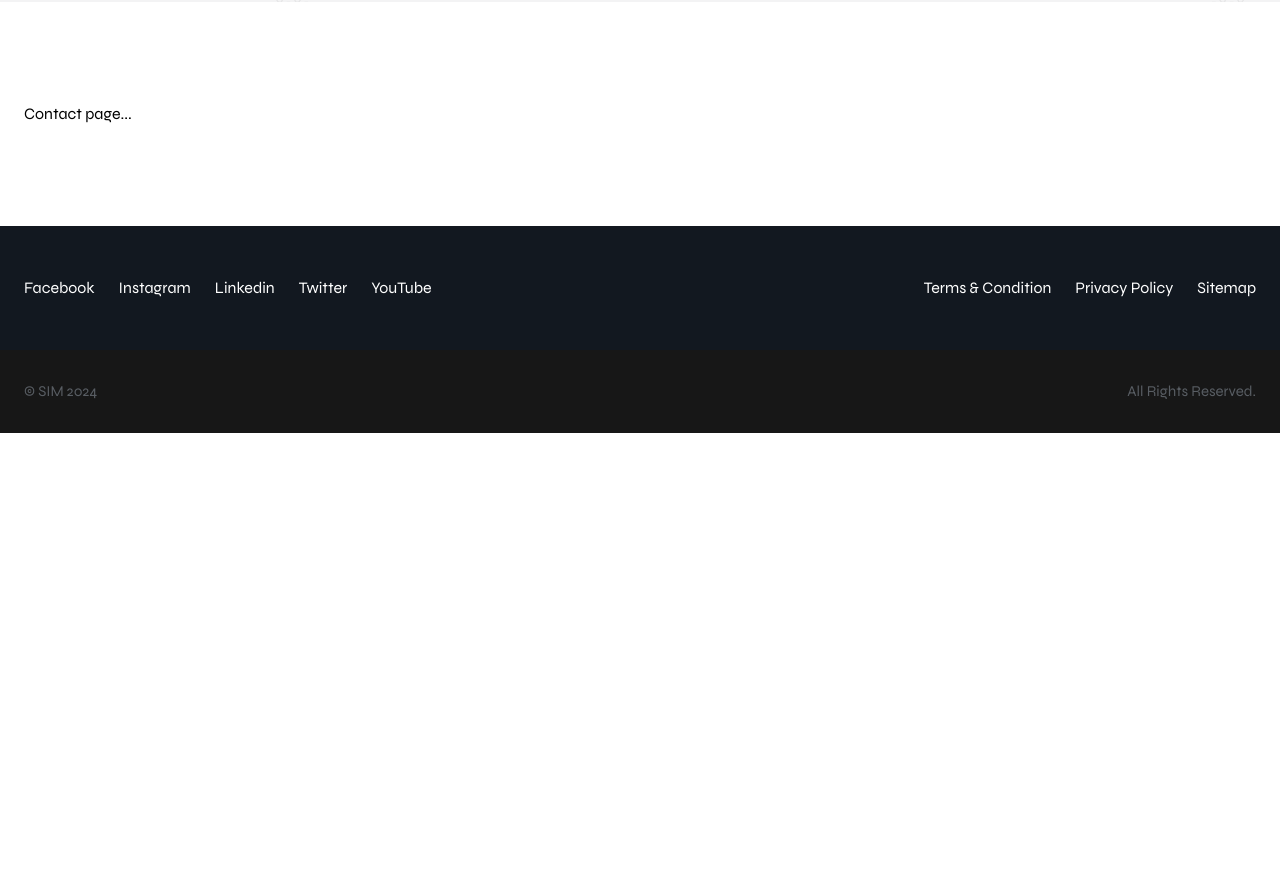
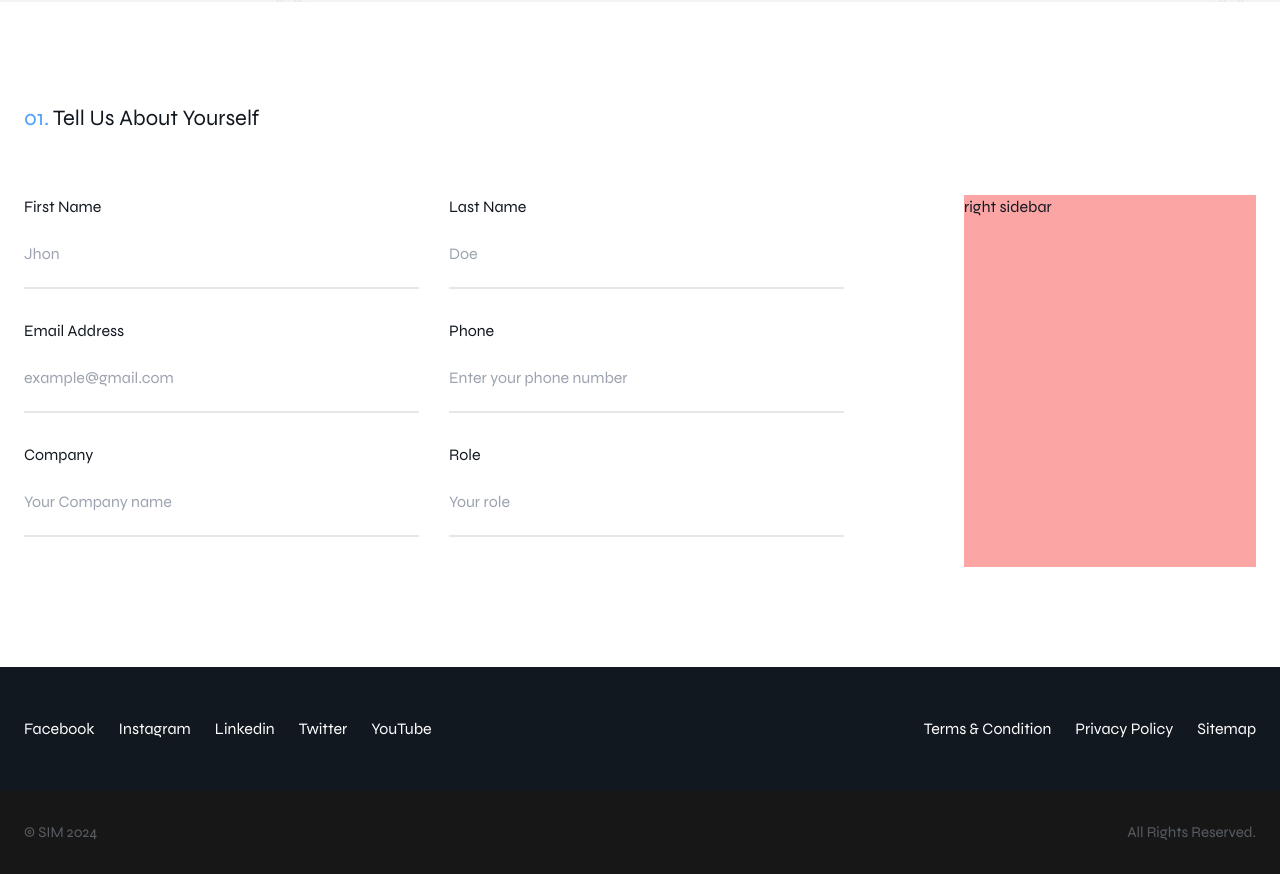
Before and after one commit to totauhid/simsolution, a Next.js app: page /contact-us in a window 1280 px wide. Shown: the part 548-1422 px from the top of the page. Before the commit the page ends 981 px from the top, so only its background shows below. Built offline with nearby package versions, Linux system fonts and the light colour scheme.

Commit message:
added updates files

```diff
--- a/app/(routes)/about-us/page.tsx
+++ b/app/(routes)/about-us/page.tsx
@@ -1,3 +1,5 @@
+"use client";
+
 import PowerFullValues from "@/app/components/sections/PowerFullValues";
 import SubHero from "@/app/components/sections/SubHero";
 import TransformIdea from "@/app/components/sections/TransformIdea";
--- a/app/(routes)/contact-us/page.tsx
+++ b/app/(routes)/contact-us/page.tsx
@@ -1,5 +1,8 @@
+"use client";
+
 import SubHero from "@/app/components/sections/SubHero";
 import Container from "@/app/components/ui/Container";
+import InputField from "@/app/components/ui/InputField";
 import { NextPage } from "next";
 
 interface Props {}
@@ -13,7 +16,58 @@ const ContactUs: NextPage<Props> = ({}) => {
 
       <section className="py-[100px]">
         <Container>
-          <h1 className="relative">Contact page...</h1>
+          <div>
+            <h3 className="text-[22px] mb-[60px]">
+              <span className="highlight">01.</span> Tell Us About Yourself
+            </h3>
+
+            <div className="flex gap-[120px]">
+              {/* form */}
+
+              <form className="flex-1">
+                <div className="grid grid-cols-2 gap-[30px]">
+                  <InputField
+                    type="text"
+                    label="First Name"
+                    placeholder="Jhon"
+                  />
+                  <InputField type="text" label="Last Name" placeholder="Doe" />
+                </div>
+
+                <div className="grid grid-cols-2 gap-[30px]">
+                  <InputField
+                    type="text"
+                    label="Email Address"
+                    placeholder="example@gmail.com"
+                  />
+                  <InputField
+                    type="number"
+                    label="Phone"
+                    placeholder="Enter your phone number"
+                  />
+                </div>
+
+                <div className="grid grid-cols-2 gap-[30px]">
+                  <InputField
+                    type="text"
+                    label="Company"
+                    placeholder="Your Company name"
+                  />
+                  <InputField
+                    type="text"
+                    label="Role"
+                    placeholder="Your role"
+                  />
+                </div>
+              </form>
+
+              {/* right side */}
+
+              <div className="max-w-[292px] w-full bg-red-300">
+                <h2>right sidebar</h2>
+              </div>
+            </div>
+          </div>
         </Container>
       </section>
     </>
--- a/app/(routes)/page.tsx
+++ b/app/(routes)/page.tsx
@@ -1,3 +1,5 @@
+"use client";
+
 import Brand from "../components/sections/Brand";
 import Divider from "../components/ui/Divider";
 import HeroSlider from "../components/sections/HeroSlider";
--- a/app/(routes)/services/page.tsx
+++ b/app/(routes)/services/page.tsx
@@ -1,3 +1,5 @@
+"use client";
+
 import SubHero from "@/app/components/sections/SubHero";
 import Container from "@/app/components/ui/Container";
 import SassCard from "@/app/components/ui/SassCard";
--- a/app/(routes)/solutions/page.tsx
+++ b/app/(routes)/solutions/page.tsx
@@ -1,3 +1,5 @@
+"use client";
+
 import SubHero from "@/app/components/sections/SubHero";
 import Container from "@/app/components/ui/Container";
 import SubtitleDot from "@/app/components/ui/SubtitleDot";
--- a/app/components/Header.tsx
+++ b/app/components/Header.tsx
@@ -13,27 +13,31 @@ import { MdOutlineClose } from "react-icons/md";
 const Header = () => {
   const pathname = usePathname();
   const { stickyActive, setStickyActive } = useStickyStore();
-  const [width, setWidth] = useState(window.innerWidth);
+  const [width, setWidth] = useState<number>(); // Initialize width to null or another sensible default for SSR
 
-  const [mobileMenu, setMibileMenu] = useState<boolean>(false);
+  const [mobileMenu, setMobileMenu] = useState(false);
 
-  console.log(pathname);
+  console.log(width);
 
   useEffect(() => {
+    // Define a function to update the width
+    const updateWidth = () => setWidth(window.innerWidth);
+
+    // Update width to current window width upon mount
+    updateWidth();
+
+    // Subscribe to window resize event
+    window.addEventListener("resize", updateWidth);
+
+    // Cleanup on unmount
+    return () => window.removeEventListener("resize", updateWidth);
+  }, []); // Empty dependency array ensures this runs once on mount
+
+  useEffect(() => {
+    const handleScroll = () => {
+      // Ensure `width` is not null to avoid execution on server render
+      if (width && width > 1024) {
         const header = document.querySelector("header");
-
-    if (width > 1024) {
-      setStickyActive(false);
-      header?.classList.remove("sticky-active");
-
-      setMibileMenu(false);
-    } else {
-      setStickyActive(true);
-      header?.classList.add("sticky-active");
-    }
-
-    window.addEventListener("scroll", () => {
-      if (width > 1024) {
         if (window.scrollY > 50) {
           header?.classList.add("sticky-active");
           setStickyActive(true);
@@ -41,47 +45,31 @@ const Header = () => {
           header?.classList.remove("sticky-active");
           setStickyActive(false);
         }
-
-        setMibileMenu(false);
+        setMobileMenu(false);
       } else {
+        const header = document.querySelector("header");
         setStickyActive(true);
         header?.classList.add("sticky-active");
+        header?.classList.add("sdfsdf");
+
+        console.log(width);
       }
-    });
-
-    // width
-    const handleResize = () => {
-      setWidth(window.innerWidth);
     };
 
-    window.addEventListener("resize", handleResize);
+    // Attach scroll event listener
+    window.addEventListener("scroll", handleScroll);
 
-    return () => {
-      window.removeEventListener("resize", handleResize);
-    };
-  }, [pathname, width]);
+    // Cleanup function to remove event listener
+    return () => window.removeEventListener("scroll", handleScroll);
+  }, [width]); // Reacting to changes in `width`
 
+  // Rest of your component...
   return (
-    <header className="fixed top-0 z-[1000] w-full">
+    <header className={`fixed top-0 z-[1000] w-full`}>
       <Container>
         <nav className="flex items-center h-[80px] md:h-[100px]">
           <Link href={"/"}>
-            {!stickyActive ? (
             <div className="flex items-center gap-3">
-                <Image
-                  src={"/images/logo1.png"}
-                  height={40}
-                  width={40}
-                  alt="sim-logo"
-                  style={{
-                    backgroundSize: "cover",
-                  }}
-                />
-
-                <span className="text-[#fff]">SIM SOLUTION LTD</span>
-              </div>
-            ) : (
-              <div className="flex items-center text-white gap-3">
               <Image
                 src={"/images/logo1.png"}
                 height={40}
@@ -89,9 +77,12 @@ const Header = () => {
                 alt="sim-logo"
               />
 
-                <span className="text-[#121820]">SIM SOLUTION LTD</span>
+              <span
+                className={`${stickyActive ? "text-[#121820]" : "text-white"}`}
+              >
+                SIM SOLUTION LTD
+              </span>
             </div>
-            )}
           </Link>
 
           <ul className="ml-auto items-center gap-7 hidden lg:flex">
@@ -114,7 +105,7 @@ const Header = () => {
 
           {/* humberger icon */}
           <div
-            onClick={() => setMibileMenu((prev) => !prev)}
+            onClick={() => setMobileMenu((prev) => !prev)}
             className="ml-auto lg:hidden cursor-pointer"
           >
             {!mobileMenu ? <FiMenu size={28} /> : <MdOutlineClose size={28} />}
@@ -132,7 +123,7 @@ const Header = () => {
                 key={link.name}
               >
                 <Link
-                  onClick={() => setMibileMenu(false)}
+                  onClick={() => setMobileMenu(false)}
                   href={link.path}
                   className={`text-white font-medium ${
                     pathname == link.path ? " active" : ""
--- /dev/null
+++ b/app/components/ui/InputField.tsx
@@ -0,0 +1,22 @@
+import { NextPage } from "next";
+
+interface Props {
+  type?: "text" | "number";
+  label: string;
+  placeholder: string;
+}
+
+const InputField: NextPage<Props> = ({ label, placeholder, type }) => {
+  return (
+    <label className="shrink-0 flex-grow mb-[30px]">
+      <span className="text-[16px]">{label}</span>
+      <input
+        className="border-b-2 focus:border-[#12182066] h-[70px] w-full focus:outline-0"
+        type={type}
+        placeholder={placeholder}
+      />
+    </label>
+  );
+};
+
+export default InputField;
--- a/package.json
+++ b/package.json
@@ -16,6 +16,7 @@
     "react-dom": "^18",
     "react-icons": "^5.0.1",
     "react-slick": "^0.30.2",
+    "sharp": "^0.33.3",
     "slick-carousel": "^1.8.1",
     "zustand": "^4.5.2"
   },
@@ -25,6 +26,7 @@
     "@types/react-dom": "^18",
     "@types/react-slick": "^0.23.13",
     "autoprefixer": "^10.0.1",
+    "eslint": "^8.57.0",
     "postcss": "^8",
     "tailwindcss": "^3.3.0",
     "typescript": "^5"
```
Also changed, not shown: .eslintrc.json (added), 1 other file (tests, documents, lock files or other folders). Lines whose indentation alone changed are shown as unchanged.
